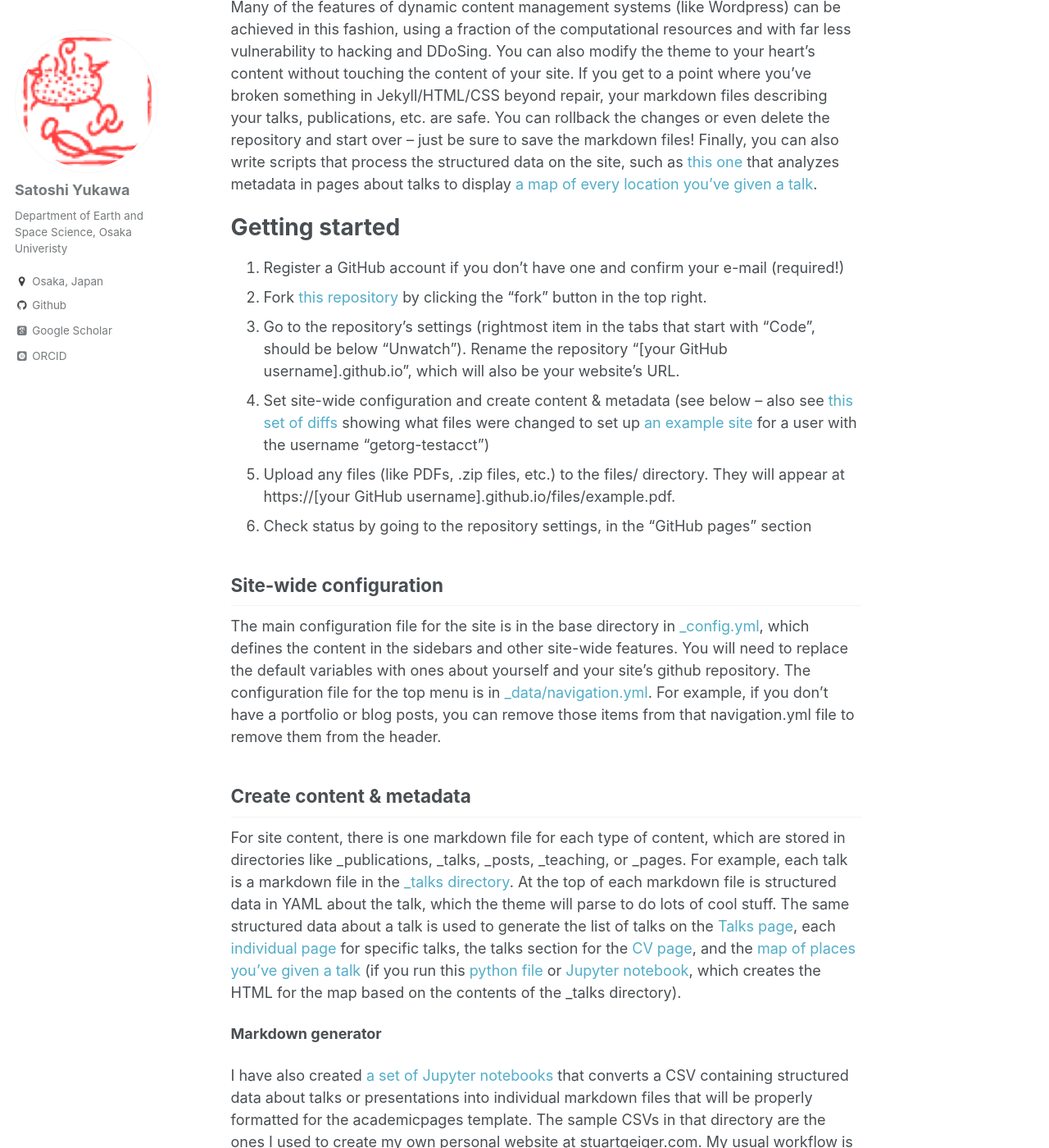
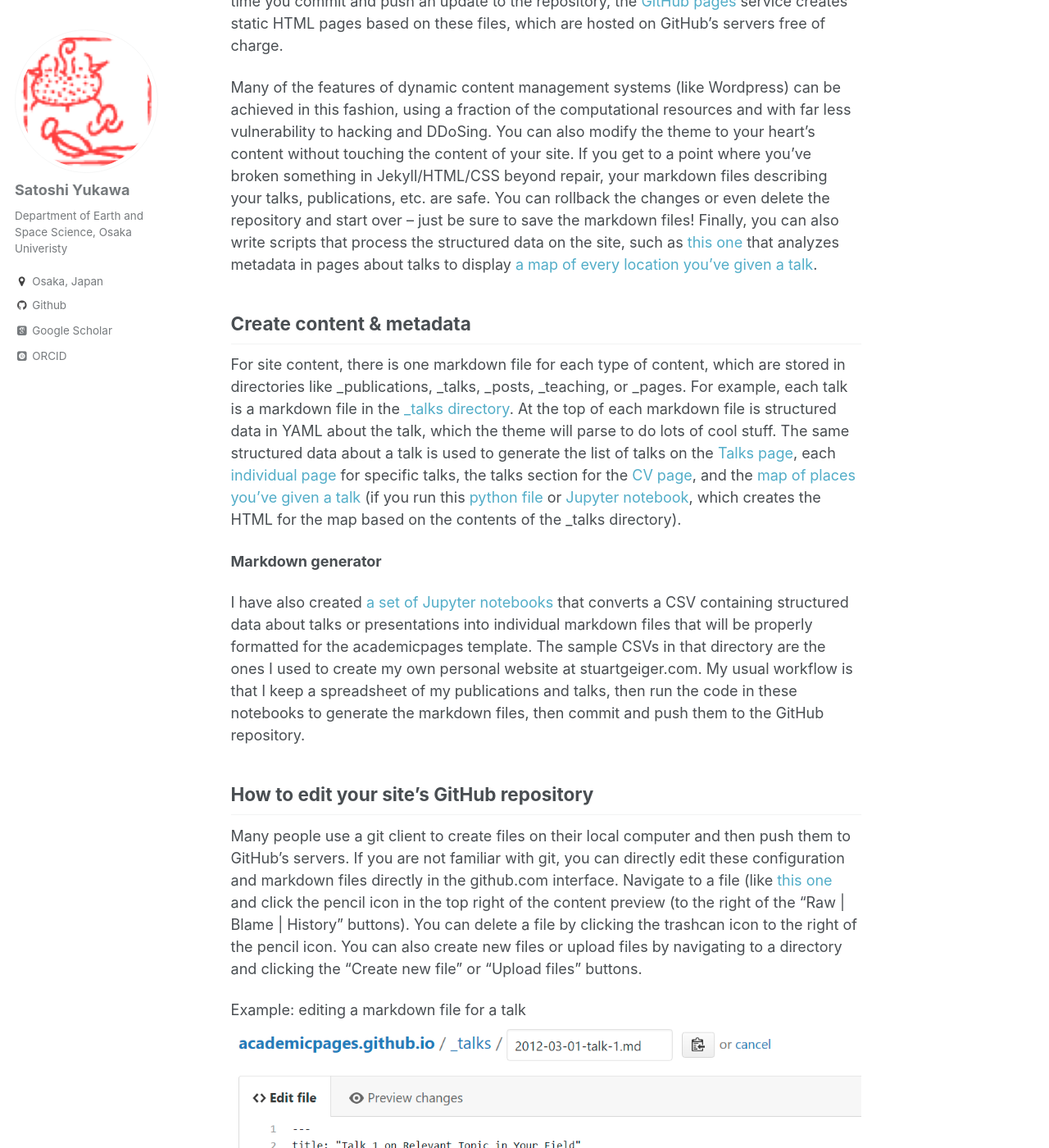
Before and after one commit to stsykw/stsykw.github.io, a Jekyll site: the page built from _pages/about.md, in a window 1280 px wide and 1400 px high, scrolled down 847 px. Shown: the whole window at 82% size. Built offline with Jekyll 4.4.1, drawn with Linux system fonts in a browser that asks for light colours; some web fonts are replaced; some of the changed text lies outside the part shown.

Commit message:
update contents

```diff
--- a/_pages/about.md
+++ b/_pages/about.md
@@ -20,18 +27,7 @@
 
 Many of the features of dynamic content management systems (like Wordpress) can be achieved in this fashion, using a fraction of the computational resources and with far less vulnerability to hacking and DDoSing. You can also modify the theme to your heart's content without touching the content of your site. If you get to a point where you've broken something in Jekyll/HTML/CSS beyond repair, your markdown files describing your talks, publications, etc. are safe. You can rollback the changes or even delete the repository and start over -- just be sure to save the markdown files! Finally, you can also write scripts that process the structured data on the site, such as [this one](https://github.com/academicpages/academicpages.github.io/blob/master/talkmap.ipynb) that analyzes metadata in pages about talks to display [a map of every location you've given a talk](https://academicpages.github.io/talkmap.html).
 
-Getting started
-======
-1. Register a GitHub account if you don't have one and confirm your e-mail (required!)
-1. Fork [this repository](https://github.com/academicpages/academicpages.github.io) by clicking the "fork" button in the top right.
-1. Go to the repository's settings (rightmost item in the tabs that start with "Code", should be below "Unwatch"). Rename the repository "[your GitHub username].github.io", which will also be your website's URL.
-1. Set site-wide configuration and create content & metadata (see below -- also see [this set of diffs](http://archive.is/3TPas) showing what files were changed to set up [an example site](https://getorg-testacct.github.io) for a user with the username "getorg-testacct")
-1. Upload any files (like PDFs, .zip files, etc.) to the files/ directory. They will appear at https://[your GitHub username].github.io/files/example.pdf.
-1. Check status by going to the repository settings, in the "GitHub pages" section
 
-Site-wide configuration
-------
-The main configuration file for the site is in the base directory in [_config.yml](https://github.com/academicpages/academicpages.github.io/blob/master/_config.yml), which defines the content in the sidebars and other site-wide features. You will need to replace the default variables with ones about yourself and your site's github repository. The configuration file for the top menu is in [_data/navigation.yml](https://github.com/academicpages/academicpages.github.io/blob/master/_data/navigation.yml). For example, if you don't have a portfolio or blog posts, you can remove those items from that navigation.yml file to remove them from the header.
 
 Create content & metadata
 ------
```
Also changed, not shown: other parts of _pages/about.md (+7 -0 lines), _courses/2018-autumn-mechanics2.md (+2 -0 lines).
